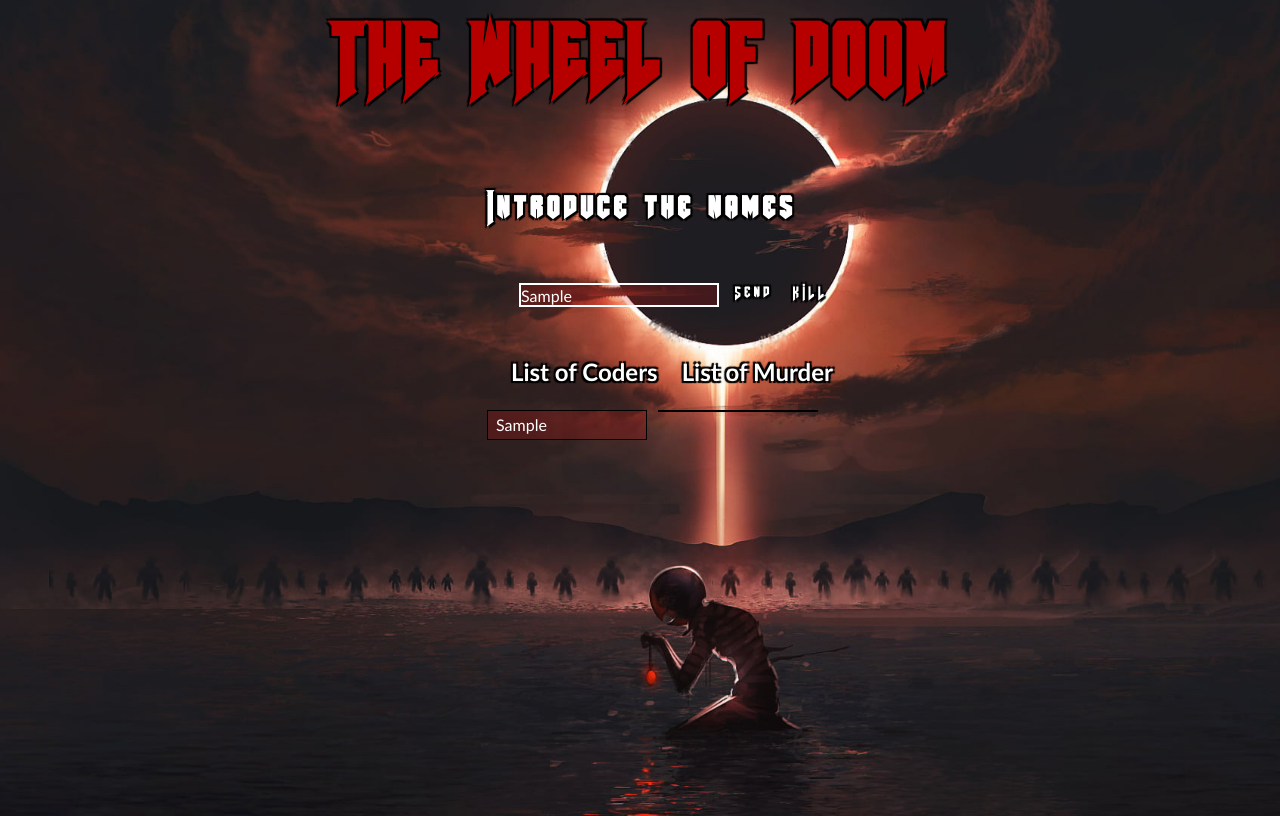
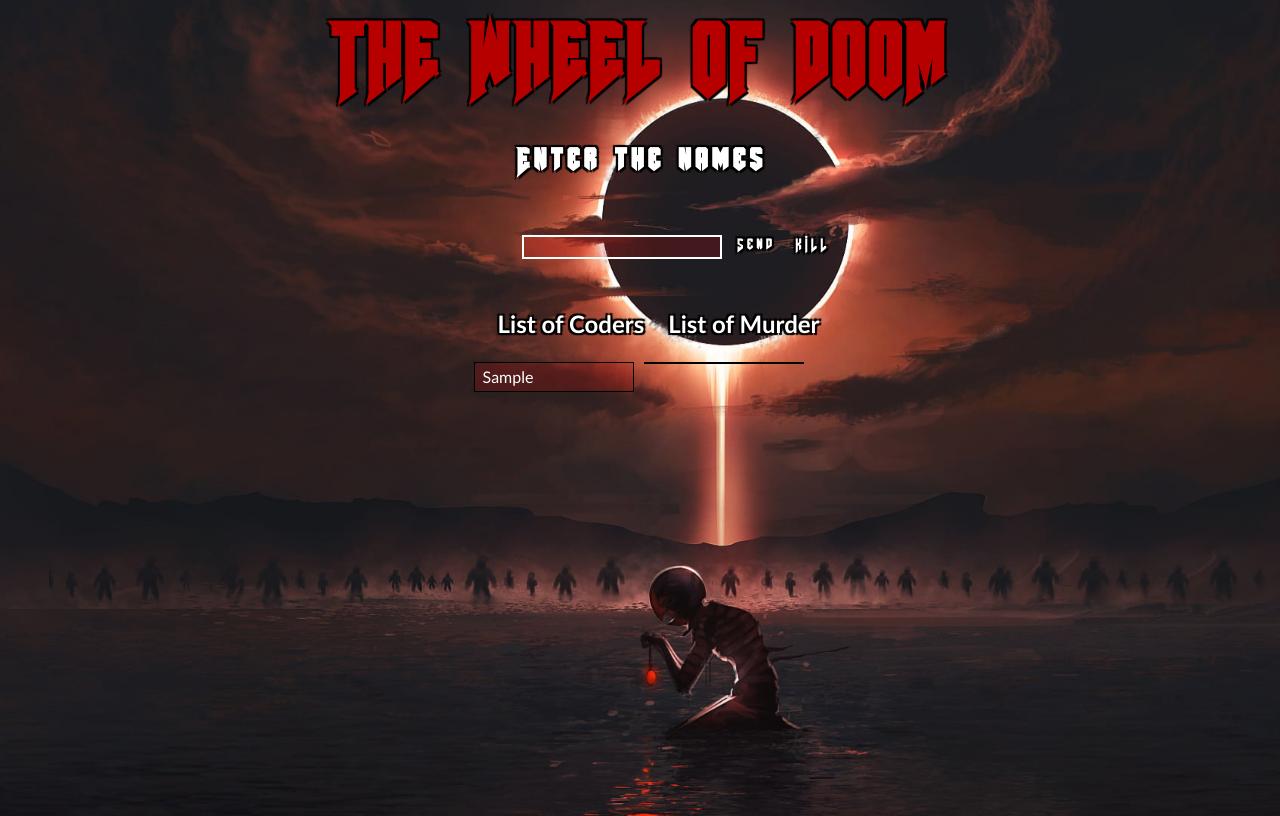
Before and after one commit to RaulTheViking/Skull-Hammer-WheelOfDoom, a plain HTML site: page Wheel/Wheel.html in a window 1280 px wide. Both pictures are taken after typing "Sample" into the empty fields and a click on the button "Send". Drawn offline with Linux system fonts and the light colour scheme.

Commit message:
Final version

```diff
--- a/Home Page/HomePage.css
+++ b/Home Page/HomePage.css
@@ -2,7 +2,7 @@
     font-family: "Doom";
     background-color: black;
     background-image: url(/Pictures/Dripping.png);
-    background-repeat: no-repeat
+    background-repeat: no-repeat;
 }
 
 .button-container {
--- a/Wheel/Java Script/Functions.js
+++ b/Wheel/Java Script/Functions.js
@@ -7,34 +7,26 @@ let listing = document.getElementById('listado')
 function addCoder() {
     add.addEventListener("click", () => {
         codersList.push(coder.value)
-        console.log(codersList)
         listing.innerHTML += `<p>${coder.value}</p>`
+        document.getElementById ("coder").value = "";
     })
 }
 
 addCoder()
 
 
-// function printCoders(array) {
-//     let codersPrinted = "";
-
-//     array.forEach(item =>{
-//       codersPrinted += `<p>${item}</p>`
-//     });
-
-
-//     listar.innerHTML = codersPrinted;
-//   };
-
-//   printCoders(array);
-
 document.getElementById('kill-button').addEventListener("click", e => {
     if (!codersList.length) return;
     const coderKilled = Math.floor(Math.random() * codersList.length);
     let killed = codersList[coderKilled];
     codersList.splice(coderKilled, 1);
+    document.getElementById("listado").innerHTML = "";
+    codersList.forEach(item => {
+        listing.innerHTML += `<p>${item}</p>`
+    });
     loosers.innerHTML += `<p>${killed}</p>`;
     murdered.innerHTML += `<p>${killed} has been murdered </p>`;
+
 });
 
 
@@ -55,11 +47,13 @@ window.onclick = function (event) {
 }
 
 
+
 function play() {
     var audio = document.getElementById("add");
     audio.play();
     audio.volume = 0.2;
 }
+
 function play() {
     var audio = document.getElementById("bgaudio");
     audio.play();
--- a/Wheel/Wheel.css
+++ b/Wheel/Wheel.css
@@ -30,7 +30,7 @@ body {
 
 .wheel-title {
   color: white;
-  margin-top: 2vh;
+  margin-top: -4vh;
   padding-bottom: 3.5vh;
   font-size: 4.5vh;
   margin-left: 8.5vh;
@@ -109,7 +109,7 @@ body {
 
 .container-of-containers {
   display: flex;
-  margin-left: 13vh;
+  margin-left: 11vh;
 }
 
 .coders-container,
--- a/Wheel/Wheel.html
+++ b/Wheel/Wheel.html
@@ -23,7 +23,7 @@
     </div>
     <div class="wheel-container">
         <div class="button-container">
-            <h1 class="wheel-title">Introduce the names</h1>
+            <h1 class="wheel-title">Enter the names</h1>
             <div class="input-buttons">
                 <div>
                     <input type="text" name="coder" id="coder">
```
